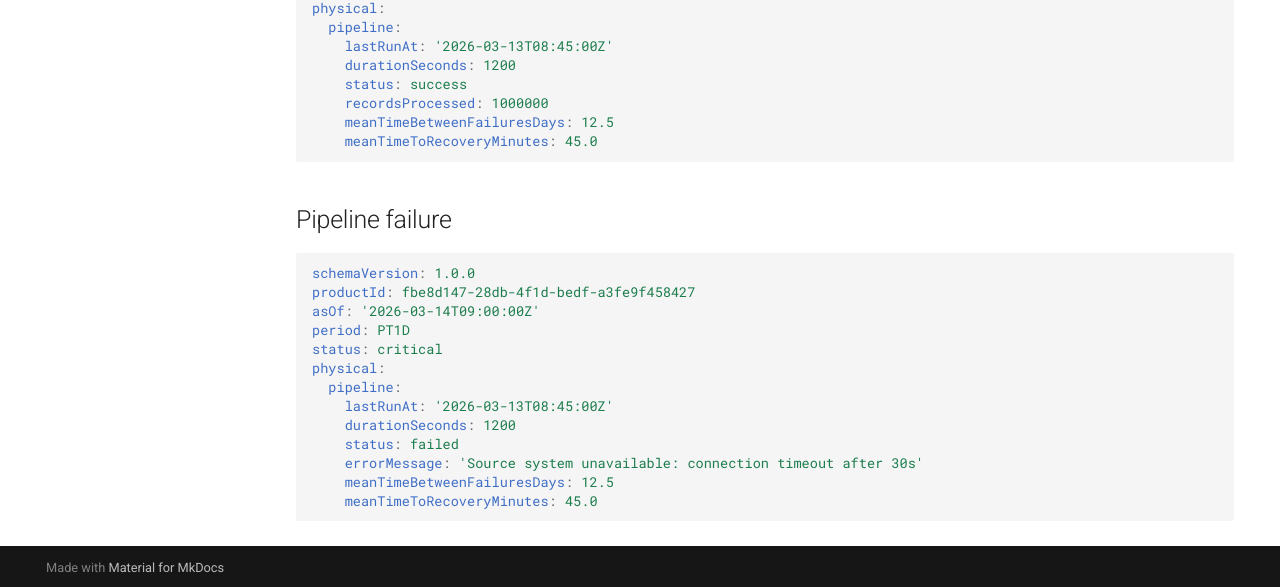
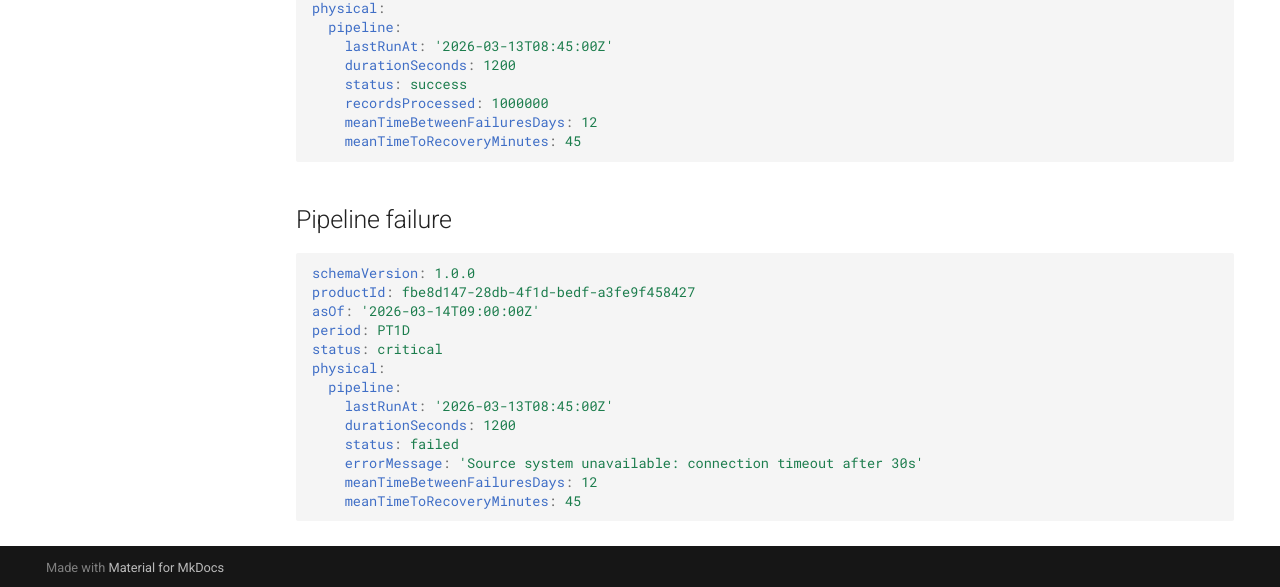
Before and after one commit to joaovicente/open-data-product-observability-standard, an MkDocs documentation site: the page built from docs/examples/README.md, in a window 1280 px wide and 975 px high. Shown: the part 385-972 px from the top of the window. Built offline with MkDocs 1.6.1 and Material for MkDocs 9.7.7, drawn with Linux system fonts in a browser that asks for light colours; the version menu is left out.

````diff
--- a/docs/examples/README.md
+++ b/docs/examples/README.md
@@ -14,8 +14,8 @@ physical:
     durationSeconds: 1200
     status: success
     recordsProcessed: 1000000
-    meanTimeBetweenFailuresDays: 12.5
-    meanTimeToRecoveryMinutes: 45.0
+    meanTimeBetweenFailuresDays: 12
+    meanTimeToRecoveryMinutes: 45
 ```
 
 ## Pipeline failure
@@ -32,6 +32,6 @@ physical:
     durationSeconds: 1200
     status: failed
     errorMessage: 'Source system unavailable: connection timeout after 30s'
-    meanTimeBetweenFailuresDays: 12.5
-    meanTimeToRecoveryMinutes: 45.0
+    meanTimeBetweenFailuresDays: 12
+    meanTimeToRecoveryMinutes: 45
 ```
````
Also changed, not shown: docs/README.md (+2 -2 lines), docs/home.md (+1 -1 lines), 1 other file.
